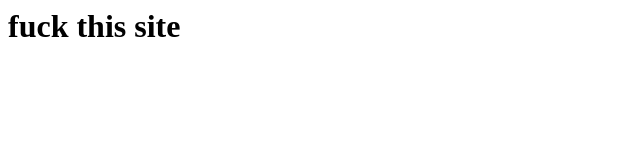
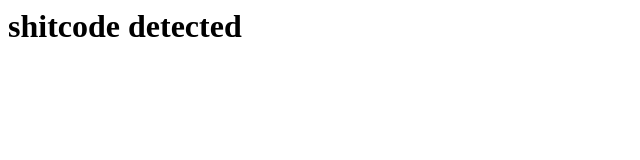
Before and after one commit to kawsfuck/kawsfuck.github.io, a plain HTML site: page index.html in a window 1280 px wide. Shown: the whole page, without its empty margins (0-640 px from the left). Drawn offline with Linux system fonts and the light colour scheme.

Commit message:
Update index.html

```diff
--- a/index.html
+++ b/index.html
@@ -1 +1,2 @@
-<h1>fuck this site</h1>
+<h1>shitcode detected</h1>
+<p></p>
```
